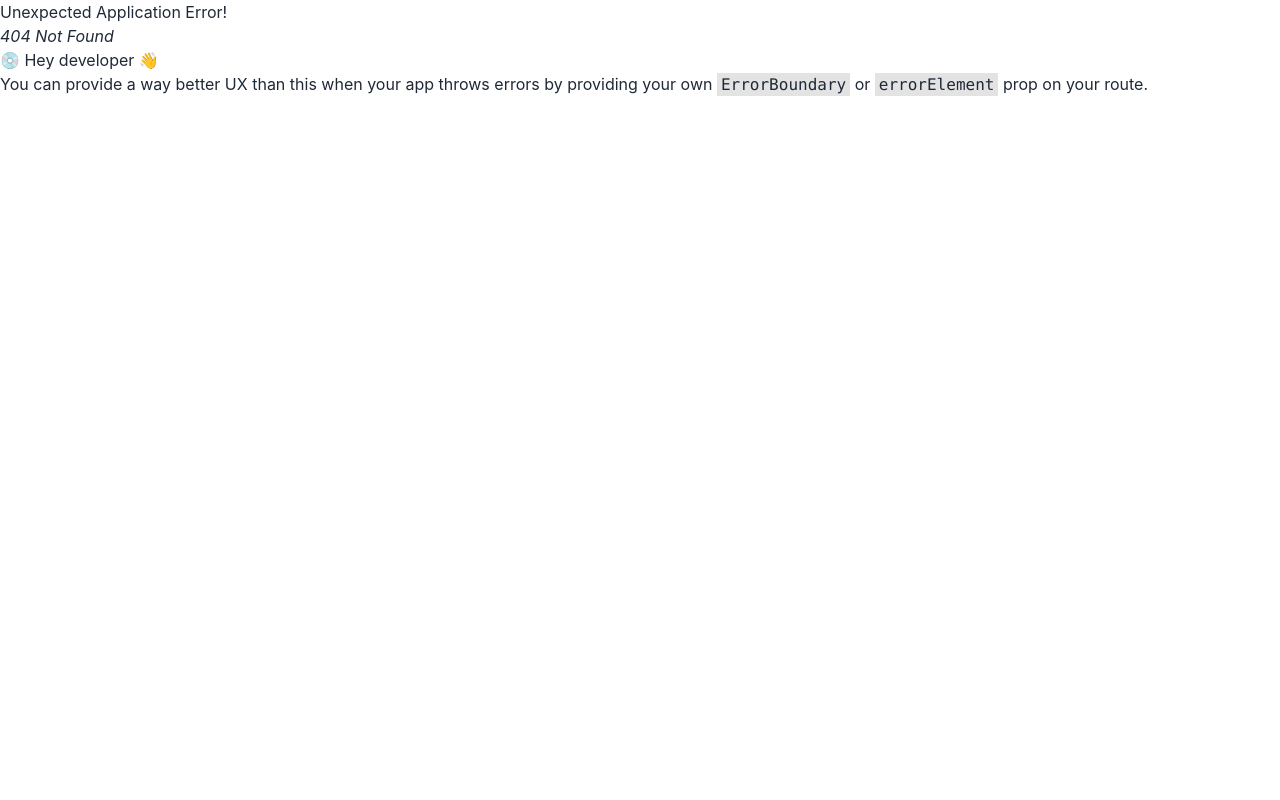
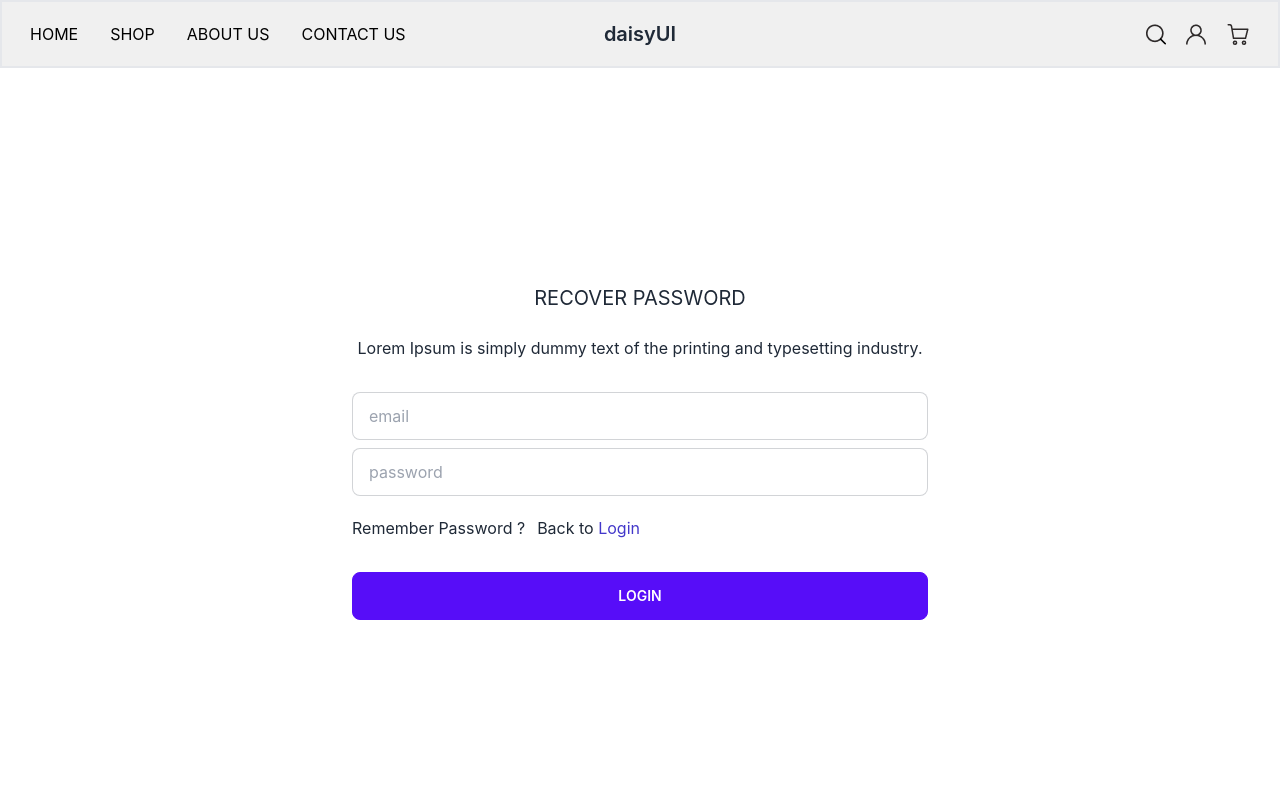
Before and after one commit to Nahid-Hasan-Sourav/furniture-client-side, a React (Create React App) app: page /forgot-password in a window 1280 px wide. Before the commit this address had no page. Shown: the top 800 px of the page. Built offline with nearby package versions, Linux system fonts and the light colour scheme.

Commit message:
Added forgot password page,route

```diff
--- a/src/Routes/Routes/Routes.js
+++ b/src/Routes/Routes/Routes.js
@@ -1,5 +1,6 @@
 import { createBrowserRouter } from "react-router-dom";
 import Main from "../../Layout/Main";
+import ForgotPassword from "../../pages/ForgotPassword/ForgotPassword";
 import Home from "../../pages/Home/Home";
 import Login from "../../pages/Login/Login";
 import SignIn from "../../pages/SignIn/SignIn";
@@ -20,6 +21,11 @@ export const router=createBrowserRouter([
             {
                 path:'/signIn',
                 element:<SignIn></SignIn>
+            },
+
+            {
+                path:'/forgot-password',
+                element:<ForgotPassword></ForgotPassword>
             }
         ]
     }
--- /dev/null
+++ b/src/pages/ForgotPassword/ForgotPassword.js
@@ -0,0 +1,68 @@
+import React from 'react';
+import { Link } from 'react-router-dom';
+
+const ForgotPassword = () => {
+
+    const handleLogin=(e)=>{
+        e.preventDefault();
+        const form=e.target;
+        const email=form.email.value;
+        const password=form.password.value;
+
+        const recoverPass={
+            email,
+            password
+        }
+
+        // console.log("Recover Password : ",recoverPass);
+
+
+
+    }
+
+    return (
+        <div>
+        <div className="hero min-h-screen ">
+          <div className="lg:w-[50%] md:w-[70%] sm:w-[80%] w-[90%]">
+          <div className='text-center text-xl mb-6'>RECOVER PASSWORD</div>
+          <p className='text-center'>Lorem Ipsum is simply dummy text of the printing and typesetting industry.</p>
+            <div className="card flex-shrink-0 w-full  bg-base-100">
+              <form onSubmit={handleLogin} className="card-body">
+
+                <div className="form-control">
+
+                  <input
+                    type="text"
+                    placeholder="email"
+                    name="email"
+                    className="input input-bordered"
+                  />
+                </div>
+                <div className="form-control">
+
+                  <input
+                    type="text"
+                    placeholder="password"
+                    name="password"
+                    className="input input-bordered"
+                  />
+
+                </div>
+                <div className="text-left mt-3">
+                    <span>Remember Password ?</span>
+                    <span className='mx-3'>Back to <Link to='/login' className='text-indigo-700'>Login</Link></span>
+
+
+                </div>
+                <div className="form-control mt-6">
+                  <button className="btn btn-primary">Login</button>
+                </div>
+              </form>
+            </div>
+          </div>
+        </div>
+      </div>
+    );
+};
+
+export default ForgotPassword;
--- a/src/pages/Login/Login.js
+++ b/src/pages/Login/Login.js
@@ -75,7 +75,9 @@ const Login = () => {
                 <div className="text-center mt-3">
                     <Link to='/signIn'><span>Create account </span></Link>
                     <span className='mx-3'>/ </span>
+                    <Link to='/forgot-password'>
                     <span>Forgot your password? </span>
+                    </Link>
                 </div>
                 <div className="form-control mt-6">
                   <button className="btn btn-primary">Login</button>
```
